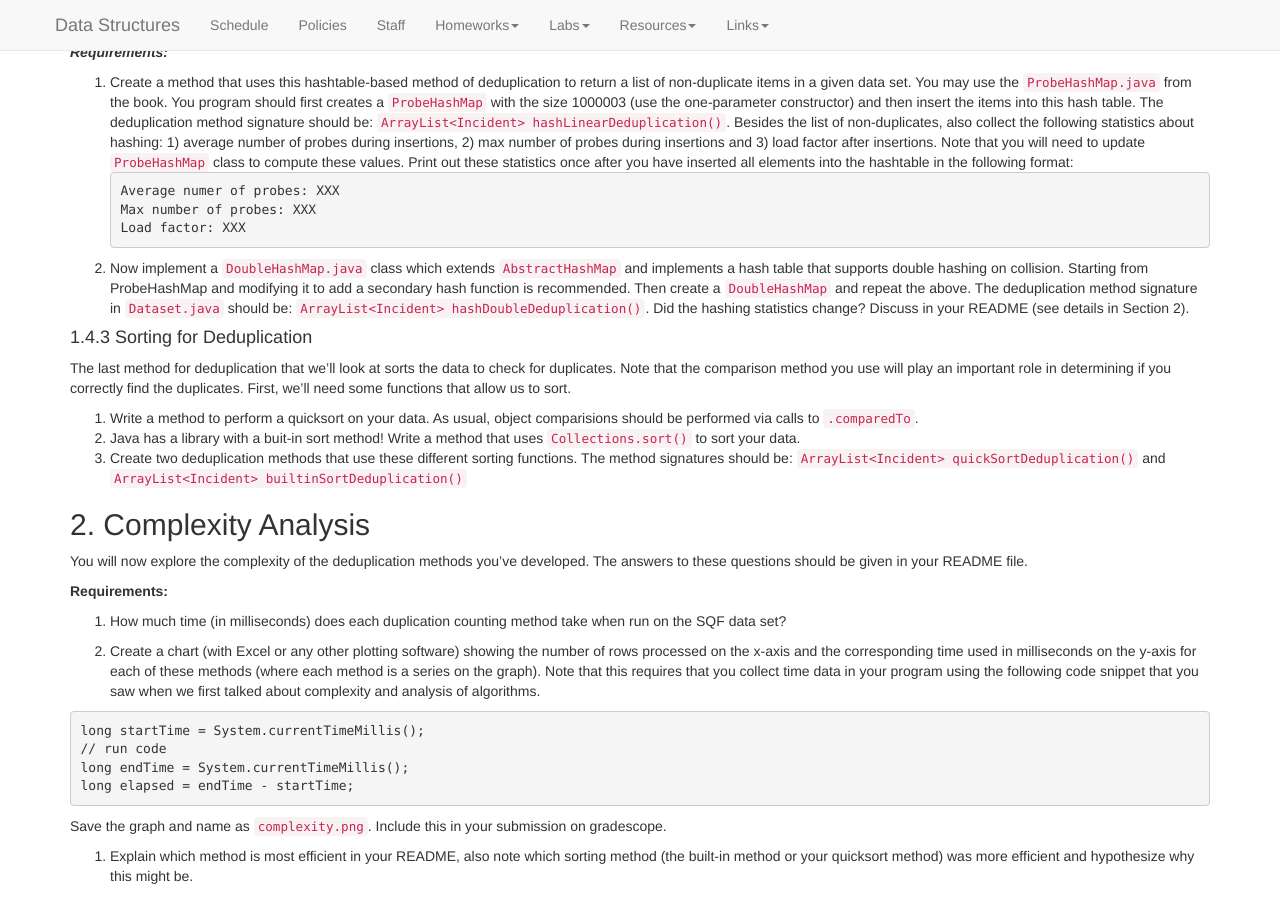
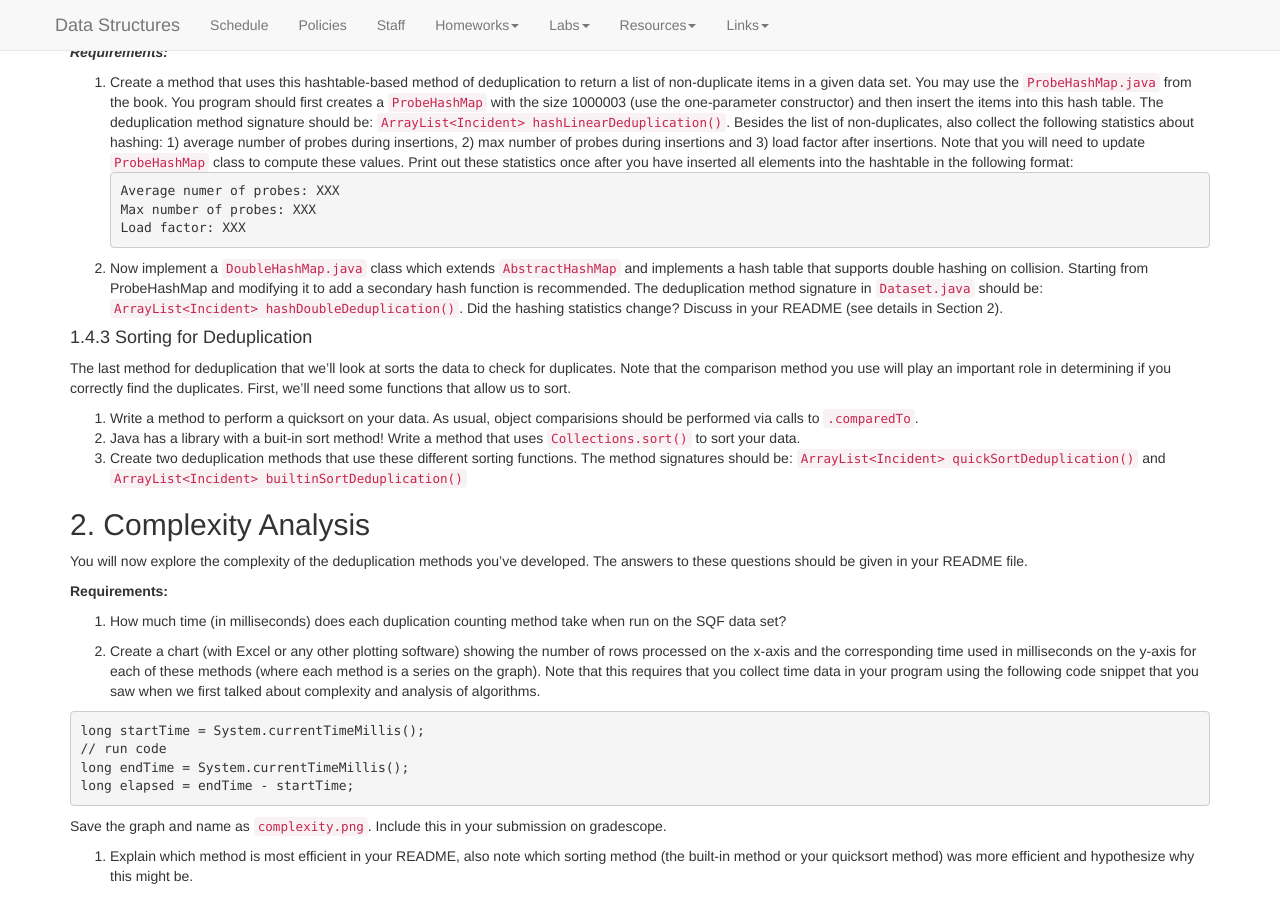
Before and after one commit to kalte0/BMC-CS-151.github.io, a Jekyll site: the page built from hws/HW07.md, in a window 1280 px wide and 900 px high, scrolled down 1361 px. Built offline with Jekyll 4.4.1, drawn with Linux system fonts in a browser that asks for light colours; nearby versions of some CDN libraries.

Commit message:
Update HW07.md

```diff
--- a/hws/HW07.md
+++ b/hws/HW07.md
@@ -166,8 +166,7 @@ Load factor: XXX
 2. Now implement a `DoubleHashMap.java` class which extends `AbstractHashMap` and
 implements a hash table that supports double hashing on collision. Starting
 from ProbeHashMap and modifying it to add a secondary hash function is
-recommended. Then create a `DoubleHashMap` and repeat the above.
-The deduplication method signature in `Dataset.java` should be:
+recommended. The deduplication method signature in `Dataset.java` should be:
 `ArrayList<Incident> hashDoubleDeduplication()`.
 Did the hashing statistics change? Discuss in your README (see details in
 Section 2).
```
